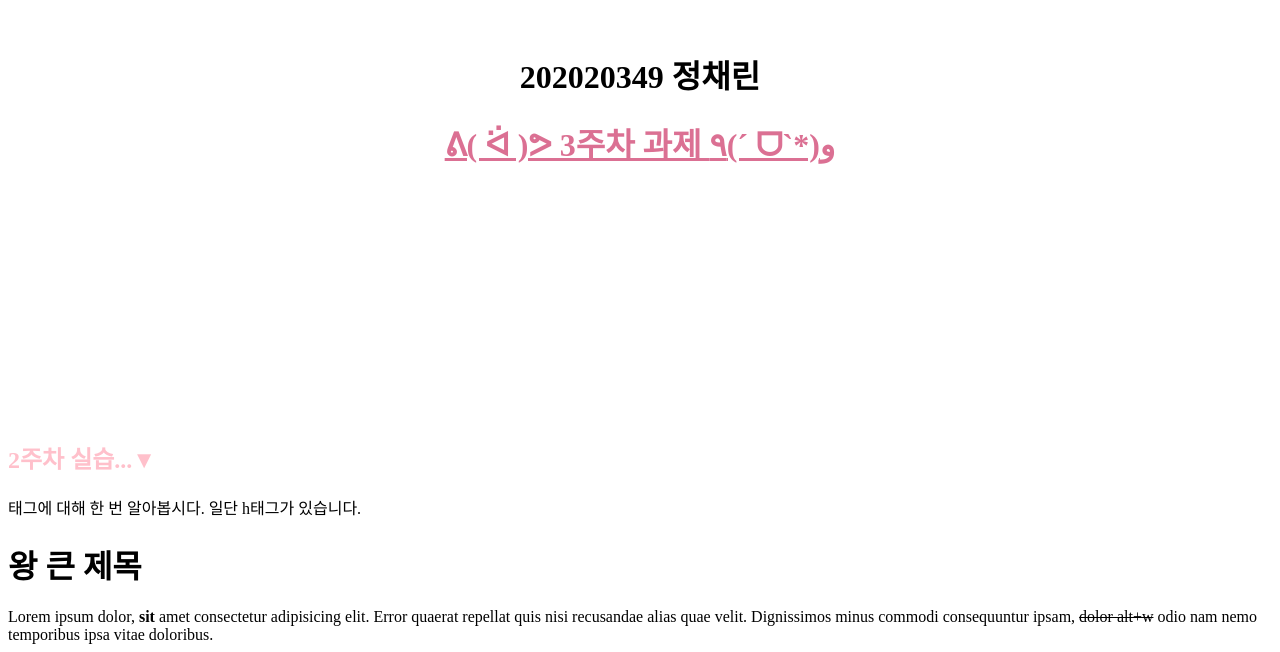
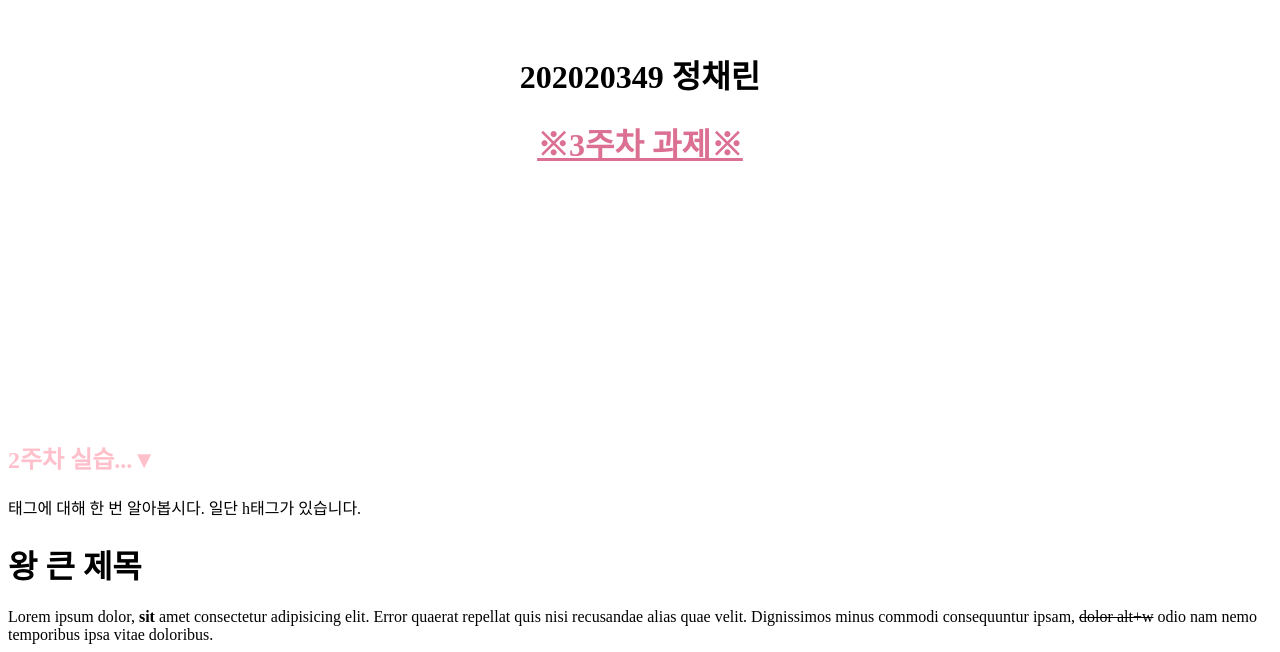
Before and after one commit to weewooxx/JCL_202020349, a plain HTML site: page index.html in a window 1280 px wide. Shown: the part 148-800 px from the top of the page. Drawn offline with Linux system fonts and the light colour scheme.

Commit message:
3주차 과제_수정

```diff
--- a/index.html
+++ b/index.html
@@ -9,9 +9,7 @@
     <p><br /><br /><br /><br /><br /><br /><br /><br /><br /></p>
     <h1 style="text-align: center">202020349 정채린</h1>
     <h1 style="text-align: center">
-      <a href="./src/second.html" style="color: palevioletred">
-        ᕕ( ᐛ )ᕗ 3주차 과제 ٩(ˊ ᗜˋ*)و</a
-      >
+      <a href="./src/second.html" style="color: palevioletred"> ※3주차 과제※</a>
     </h1>
 
     <p>
```
